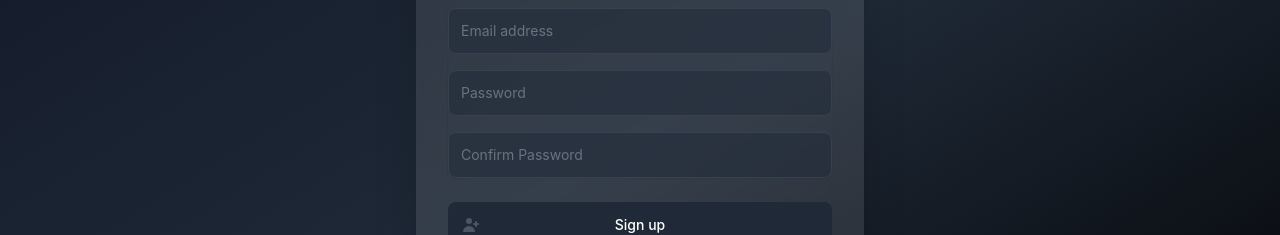
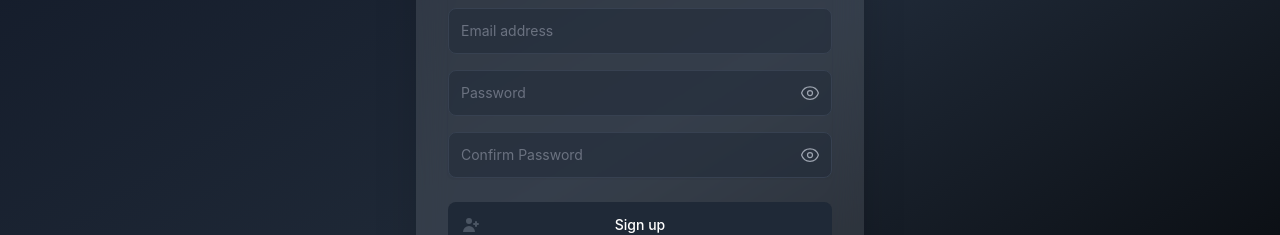
Before and after one commit to n0tavaliduser/incit-auth-fe, a React (Create React App) app: page /register in a window 1280 px wide. Shown: the part 257-492 px from the top of the page. Built offline with nearby package versions, Linux system fonts and the light colour scheme.

Commit message:
feat: show password on login and register

```diff
--- a/src/components/LoginForm.tsx
+++ b/src/components/LoginForm.tsx
@@ -7,6 +7,7 @@
   const [password, setPassword] = useState('');
   const [error, setError] = useState('');
   const [isLoading, setIsLoading] = useState(false);
+  const [showPassword, setShowPassword] = useState(false);
   const { login, loginWithGoogle, loginWithFacebook } = useAuth();
 
   useEffect(() => {
@@ -81,21 +82,43 @@
                 placeholder="Email address"
               />
             </div>
-            <div>
+            <div className="relative">
               <label htmlFor="password" className="sr-only">Password</label>
               <input
                 id="password"
                 name="password"
-                type="password"
+                type={showPassword ? "text" : "password"}
                 required
                 value={password}
                 onChange={(e) => setPassword(e.target.value)}
                 className="appearance-none relative block w-full px-3 py-3 border border-gray-700
                 placeholder-gray-500 text-white rounded-lg bg-gray-800/50
                 focus:outline-none focus:ring-2 focus:ring-gray-600 focus:border-transparent
-                focus:z-10 sm:text-sm"
+                focus:z-10 sm:text-sm pr-10"
                 placeholder="Password"
               />
+              <button
+                type="button"
+                onClick={(e) => {
+                  e.preventDefault();
+                  setShowPassword(!showPassword);
+                }}
+                className="absolute inset-y-0 right-0 pr-3 flex items-center z-20 cursor-pointer"
+                tabIndex={-1}
+              >
+                {showPassword ? (
+                  <svg xmlns="http://www.w3.org/2000/svg" fill="none" viewBox="0 0 24 24" strokeWidth={1.5} stroke="currentColor"
+                    className="w-5 h-5 text-gray-400 hover:text-white transition-colors duration-200">
+                    <path strokeLinecap="round" strokeLinejoin="round" d="M3.98 8.223A10.477 10.477 0 001.934 12C3.226 16.338 7.244 19.5 12 19.5c.993 0 1.953-.138 2.863-.395M6.228 6.228A10.45 10.45 0 0112 4.5c4.756 0 8.773 3.162 10.065 7.498a10.523 10.523 0 01-4.293 5.774M6.228 6.228L3 3m3.228 3.228l3.65 3.65m7.894 7.894L21 21m-3.228-3.228l-3.65-3.65m0 0a3 3 0 10-4.243-4.243m4.242 4.242L9.88 9.88" />
+                  </svg>
+                ) : (
+                  <svg xmlns="http://www.w3.org/2000/svg" fill="none" viewBox="0 0 24 24" strokeWidth={1.5} stroke="currentColor"
+                    className="w-5 h-5 text-gray-400 hover:text-white transition-colors duration-200">
+                    <path strokeLinecap="round" strokeLinejoin="round" d="M2.036 12.322a1.012 1.012 0 010-.639C3.423 7.51 7.36 4.5 12 4.5c4.638 0 8.573 3.007 9.963 7.178.07.207.07.431 0 .639C20.577 16.49 16.64 19.5 12 19.5c-4.638 0-8.573-3.007-9.963-7.178z" />
+                    <path strokeLinecap="round" strokeLinejoin="round" d="M15 12a3 3 0 11-6 0 3 3 0 016 0z" />
+                  </svg>
+                )}
+              </button>
             </div>
           </div>
 
--- a/src/components/RegisterForm.tsx
+++ b/src/components/RegisterForm.tsx
@@ -9,6 +9,8 @@
   const [confirmPassword, setConfirmPassword] = useState('');
   const [error, setError] = useState('');
   const [isLoading, setIsLoading] = useState(false);
+  const [showPassword, setShowPassword] = useState(false);
+  const [showConfirmPassword, setShowConfirmPassword] = useState(false);
   const { register, loginWithGoogle, loginWithFacebook } = useAuth();
 
   const handleSubmit = async (e: React.FormEvent) => {
@@ -95,37 +97,77 @@
                 placeholder="Email address"
               />
             </div>
-            <div>
+            <div className="relative">
               <label htmlFor="password" className="sr-only">Password</label>
               <input
                 id="password"
                 name="password"
-                type="password"
+                type={showPassword ? "text" : "password"}
                 required
                 value={password}
                 onChange={(e) => setPassword(e.target.value)}
                 className="appearance-none relative block w-full px-3 py-3 border border-gray-700
                 placeholder-gray-500 text-white rounded-lg bg-gray-800/50
                 focus:outline-none focus:ring-2 focus:ring-gray-600 focus:border-transparent
-                focus:z-10 sm:text-sm"
+                focus:z-10 sm:text-sm pr-10"
                 placeholder="Password"
               />
+              <button
+                type="button"
+                onClick={(e) => {
+                  e.preventDefault();
+                  setShowPassword(!showPassword);
+                }}
+                className="absolute inset-y-0 right-0 pr-3 flex items-center z-20 cursor-pointer"
+                tabIndex={-1}
+              >
+                {showPassword ? (
+                  <svg xmlns="http://www.w3.org/2000/svg" fill="none" viewBox="0 0 24 24" strokeWidth={1.5} stroke="currentColor" className="w-5 h-5 text-gray-400 hover:text-white">
+                    <path strokeLinecap="round" strokeLinejoin="round" d="M3.98 8.223A10.477 10.477 0 001.934 12C3.226 16.338 7.244 19.5 12 19.5c.993 0 1.953-.138 2.863-.395M6.228 6.228A10.45 10.45 0 0112 4.5c4.756 0 8.773 3.162 10.065 7.498a10.523 10.523 0 01-4.293 5.774M6.228 6.228L3 3m3.228 3.228l3.65 3.65m7.894 7.894L21 21m-3.228-3.228l-3.65-3.65m0 0a3 3 0 10-4.243-4.243m4.242 4.242L9.88 9.88" />
+                  </svg>
+                ) : (
+                  <svg xmlns="http://www.w3.org/2000/svg" fill="none" viewBox="0 0 24 24" strokeWidth={1.5} stroke="currentColor" className="w-5 h-5 text-gray-400 hover:text-white">
+                    <path strokeLinecap="round" strokeLinejoin="round" d="M2.036 12.322a1.012 1.012 0 010-.639C3.423 7.51 7.36 4.5 12 4.5c4.638 0 8.573 3.007 9.963 7.178.07.207.07.431 0 .639C20.577 16.49 16.64 19.5 12 19.5c-4.638 0-8.573-3.007-9.963-7.178z" />
+                    <path strokeLinecap="round" strokeLinejoin="round" d="M15 12a3 3 0 11-6 0 3 3 0 016 0z" />
+                  </svg>
+                )}
+              </button>
             </div>
-            <div>
+            <div className="relative">
               <label htmlFor="confirm-password" className="sr-only">Confirm Password</label>
               <input
                 id="confirm-password"
                 name="confirm-password"
-                type="password"
+                type={showConfirmPassword ? "text" : "password"}
                 required
                 value={confirmPassword}
                 onChange={(e) => setConfirmPassword(e.target.value)}
                 className="appearance-none relative block w-full px-3 py-3 border border-gray-700
                 placeholder-gray-500 text-white rounded-lg bg-gray-800/50
                 focus:outline-none focus:ring-2 focus:ring-gray-600 focus:border-transparent
-                focus:z-10 sm:text-sm"
+                focus:z-10 sm:text-sm pr-10"
                 placeholder="Confirm Password"
               />
+              <button
+                type="button"
+                onClick={(e) => {
+                  e.preventDefault();
+                  setShowConfirmPassword(!showConfirmPassword);
+                }}
+                className="absolute inset-y-0 right-0 pr-3 flex items-center z-20 cursor-pointer"
+                tabIndex={-1}
+              >
+                {showConfirmPassword ? (
+                  <svg xmlns="http://www.w3.org/2000/svg" fill="none" viewBox="0 0 24 24" strokeWidth={1.5} stroke="currentColor" className="w-5 h-5 text-gray-400 hover:text-white">
+                    <path strokeLinecap="round" strokeLinejoin="round" d="M3.98 8.223A10.477 10.477 0 001.934 12C3.226 16.338 7.244 19.5 12 19.5c.993 0 1.953-.138 2.863-.395M6.228 6.228A10.45 10.45 0 0112 4.5c4.756 0 8.773 3.162 10.065 7.498a10.523 10.523 0 01-4.293 5.774M6.228 6.228L3 3m3.228 3.228l3.65 3.65m7.894 7.894L21 21m-3.228-3.228l-3.65-3.65m0 0a3 3 0 10-4.243-4.243m4.242 4.242L9.88 9.88" />
+                  </svg>
+                ) : (
+                  <svg xmlns="http://www.w3.org/2000/svg" fill="none" viewBox="0 0 24 24" strokeWidth={1.5} stroke="currentColor" className="w-5 h-5 text-gray-400 hover:text-white">
+                    <path strokeLinecap="round" strokeLinejoin="round" d="M2.036 12.322a1.012 1.012 0 010-.639C3.423 7.51 7.36 4.5 12 4.5c4.638 0 8.573 3.007 9.963 7.178.07.207.07.431 0 .639C20.577 16.49 16.64 19.5 12 19.5c-4.638 0-8.573-3.007-9.963-7.178z" />
+                    <path strokeLinecap="round" strokeLinejoin="round" d="M15 12a3 3 0 11-6 0 3 3 0 016 0z" />
+                  </svg>
+                )}
+              </button>
             </div>
           </div>
 
```
